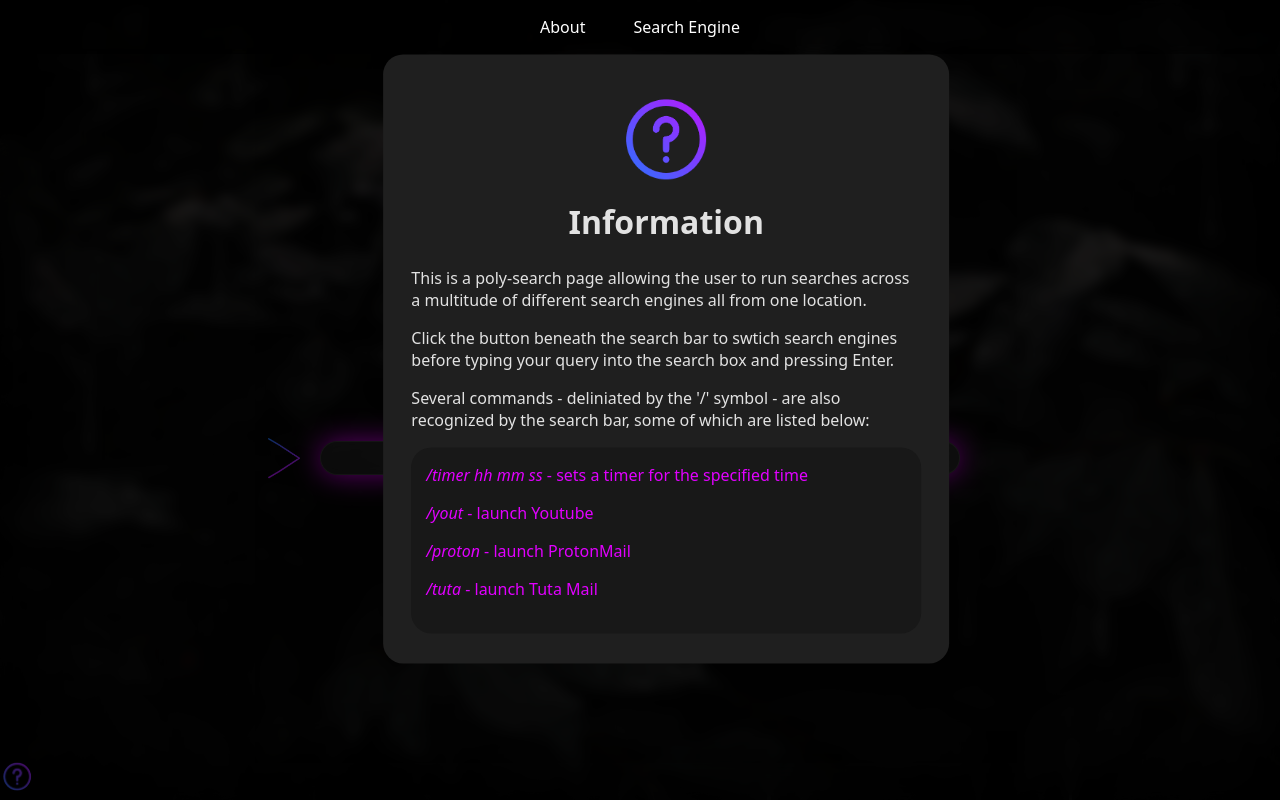
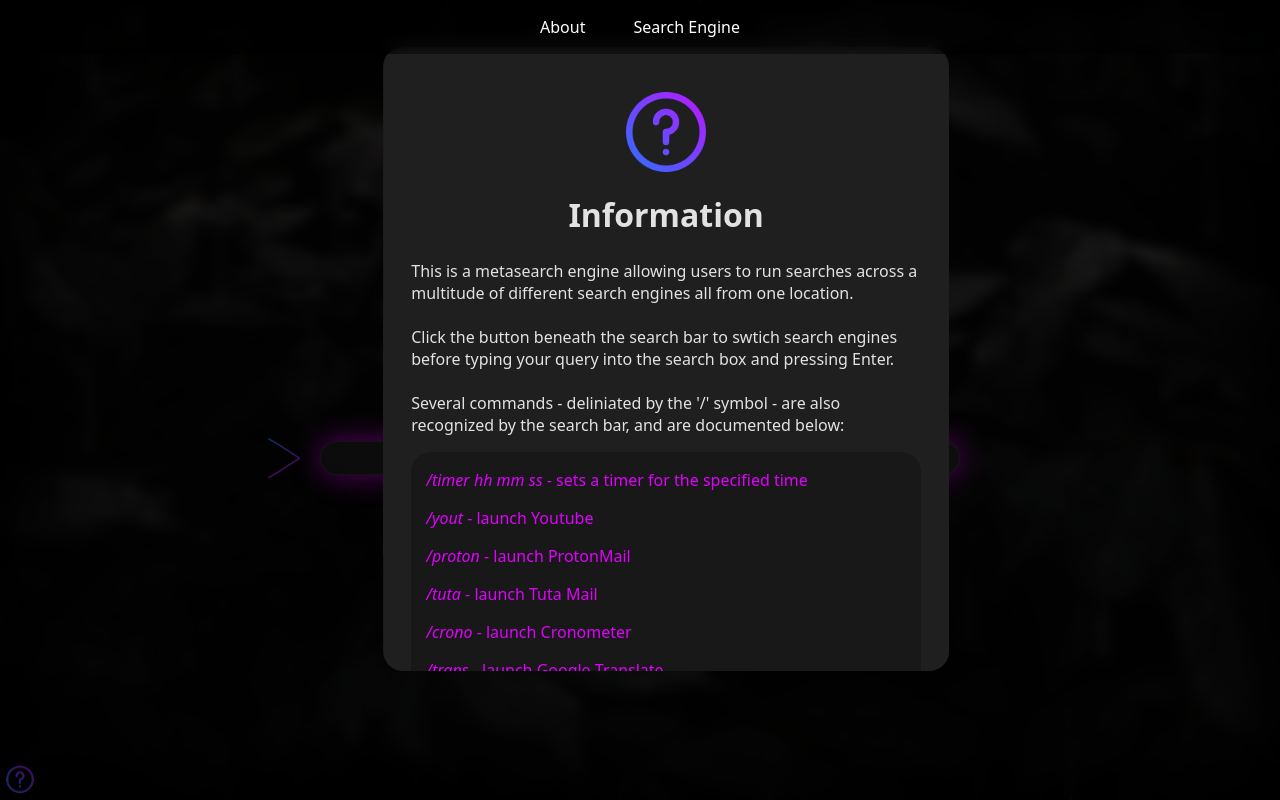
Before and after one commit to FletchMorton/Portfolio-Site, a React (Vite) app: page /#/search in a window 1280 px wide. Both pictures are taken after a click on the button 14 px from the left and 778 px from the top of the page. Built offline with nearby package versions, Linux system fonts and the light colour scheme.

Commit message:
Reworked Modal

```diff
--- a/src/App.jsx
+++ b/src/App.jsx
@@ -2,11 +2,13 @@ import { HashRouter as Router, Routes, Route } from 'react-router'
 import Search  from './pages/Search'
 import Portfolio from './pages/Portfolio'
 import Home from './pages/Home'
+import { ModalProvider} from './components/modal.jsx'
 
 function App() {
 
   return (
     <>
+    <ModalProvider>
         <Router>
           <Routes>
             {/* Default Page */}
@@ -19,6 +21,7 @@ function App() {
 
           </Routes>
         </Router>
+      </ModalProvider>
     </>
   )
 }
--- a/src/components/modal.jsx
+++ b/src/components/modal.jsx
@@ -1,43 +1,72 @@
-import { useEffect, useState, useRef } from 'react'
+import { createContext, useContext, useState } from 'react'
 import './modal.css'
 import helpicon from '../assets/help.png'
 
-export default function modal() {
 
-    /* Hide on launch */
-    const [modal, setModal] = useState(false);
+//createContext lets you create a context that components can provide or read.
+//Context lets the parent component make some information available to any component in the tree below it without passing it explicitly through props
+const ModalContext = createContext();
 
-    const toggleModal = () => { setModal(!modal); }
+// Provider to wrap
+export function ModalProvider({children}) {
+
+    /* Default values */
+    const [modal, setModal] = useState({isOpen: false, title: "", message: "", iconVisible: false, cmdVisable: false});
+
+    /* Load the passed contents of the module */
+    const loadModal = ({title, message, showIcon, showCmd}) => {
+        setModal({isOpen: true, title, message, iconVisible: showIcon, cmdVisable: showCmd});
+    };
+
+    const closeModal = () => { setModal({isOpen: false, title: "", message: "", iconVisible: false, cmdVisable: false})};
 
     return(
         <>
-        <button className="help" onClick={toggleModal}>
-            <img src={helpicon}></img>
-        </button>
+        <ModalContext.Provider value={{modal, loadModal, closeModal}}>
+            {children}
+            <Modal />
+        </ModalContext.Provider>
+        </>
+    );
+}
 
+//Modal UI
+function Modal() {
+
+    const {modal, loadModal, closeModal} = useModal();
+
+    return(
+        <>
         {/* Return if modal true */}
-        {modal && (
+        {modal.isOpen && (
 
             <div className="modal">
-                <div className="blurring" onClick={toggleModal}></div>
+                <div className="blurring" onClick={closeModal}></div>
 
                 <div className="modal-content">
+
+                    {/* Graphic */}
+                    {modal.iconVisible && (
                     <div className="help-modal-ico-wrapper">
                         <img className='help-modal-ico' src={helpicon}></img>
                     </div>
+                    )}
 
-                    <h3>Information</h3>
-                    <p>This is a poly-search page allowing the user to run searches across a multitude of different search engines all from one location.</p>
-                    <p>Click the button beneath the search bar to swtich search engines before typing your query into the search box and pressing Enter.</p>
-                    <p>Several commands - deliniated by the '/' symbol - are also recognized by the search bar, some of which are listed below:</p>
+                    {modal.title && <h3>{modal.title}</h3>}
+                    {modal.message && <p style={{whiteSpace: "pre-line"}}>{modal.message}</p>}
 
+                    {modal.cmdVisable && (
                         <div className='command-pane'>
                             <p> <i>/timer hh mm ss</i> - sets a timer for the specified time</p>
                             <p> <i>/yout</i> - launch Youtube</p>
                             <p><i>/proton</i> - launch ProtonMail</p>
                             <p><i>/tuta</i> - launch Tuta Mail</p>
+                            <p><i>/crono</i> - launch Cronometer</p>
+                            <p><i>/trans</i> - launch Google Translate</p>
+                            <p><i>/maps</i> - launch Google Maps</p>
                             <p><i></i></p>
                         </div>
+                    )}
 
                 </div>
             </div>
@@ -45,6 +74,7 @@ export default function modal() {
         )}
         </>
     );
+}
 
-
-}
+//Hook
+export function useModal() { return useContext(ModalContext); }
--- a/src/pages/Home.jsx
+++ b/src/pages/Home.jsx
@@ -1,19 +1,23 @@
 import { useEffect, useState, useRef } from 'react'
+import { useModal } from '../components/modal.jsx'
 import './Search.css'
+import alarm from '../assets/alarm.mp3'
 import smarker from '../assets/marker.png'
 import Rain from '../components/rain.jsx'
 
 function Home() {
-  const [count, setCount] = useState(0);
+  const [count, setCount] = useState(1);
   const [input, setInput] = useState("");
-  const [engine, setEngine] = useState('PrivAU');
-  const [url, setUrl] = useState('https://priv.au/search?q=');
+  const [engine, setEngine] = useState('Startpage');
+  const [url, setUrl] = useState('https://www.startpage.com/sp/search?query=');
   const [currentDate, setCurrentDate] = useState('');
   const [currentTime, setCurrentTime] = useState('');
   const [timer, setTimer] = useState(-1);
 
   const inputRef = useRef();
   const timerRef = useRef(timer);
+
+  const { loadModal } = useModal();
 
   function isNumeric(value){ return /^\d+$/.test(value); }
 
@@ -48,17 +52,26 @@ function Home() {
       else setCurrentTime(timeToStr(timerRef.current));
     };
 
+    /*Tick Timer*/
     const updateTimer = () =>
     {
       const currentTimer = timerRef.current;
       if(currentTimer >= 0) {
-          setTimer((currentTimer) => currentTimer - 1);
+
+        setTimer((currentTimer) => currentTimer - 1);
 
         if(currentTimer == 0) {
           setTimer(-1);
-          window.alert("Your Timer Has Ended.");
-          /* noise */
-        };
+          new Audio(alarm).play();
+          //Trigger Alarm Pop Up
+            loadModal({
+              title: "Your Timer Has Ended",
+              message: "",
+              showIcon: true,
+              showCmd: false
+            });
+        }
+
       } else if(currentTimer < -1) {
           setTimer(-1);
           window.alert("Incorrect formatting. List your time as hh mm ss.");
@@ -77,27 +90,37 @@ function Home() {
     {
       setCount((count) => count + 1);
 
-      switch(count) {
+   switch(count) {
         case 0:
+          setEngine("Startpage");
+          setUrl('https://www.startpage.com/sp/search?query=');
+        break;
+
+        case 1:
+          setEngine("PrivAU");
+          setUrl('https://priv.au/search?q=');
+        break;
+
+        case 2:
           setEngine("RhsczEU");
           setUrl('https://search.rhscz.eu/search?q=');
         break;
 
-        case 1:
-          setEngine("Startpage");
-          setUrl('https://www.startpage.com/sp/search?query=');
+        case 3:
+          setEngine("YouTube");
+          setUrl('https://www.youtube.com/results?search_query=');
         break;
 
-        case 2:
+        case 4:
           setEngine("Google");
           setUrl('https://www.google.com/search?q=');
         break;
 
-        case 3:
+        case 5:
           setCount((count) => 0);
-          setEngine("PrivAU");
-          setUrl('https://priv.au/search?q=');
-        break;
+          setEngine("Yandex");
+          setUrl('https://yandex.com/search/?text=')
+          break;
 
         default:
           setEngine("ERROR");
@@ -138,7 +161,7 @@ function Home() {
 
   return (
     <>
-    <head><title>Home</title></head>
+    <title>Home</title>
       <section className='dock' id='dock'>
         <div className='rain-container'><Rain /></div>
         <div className="input-box">
@@ -184,6 +207,10 @@ function Home() {
                       window.location.href = "https://cronometer.com/";
                     break;
 
+                    case "/maps":
+                      window.location.href = "https://maps.google.com/";
+                    break;
+
                     default:
 
                       //Timer recognized
--- a/src/pages/Search.css
+++ b/src/pages/Search.css
@@ -87,8 +87,31 @@
 }
 
 
-.help-card.open {
-    display: none;
+.help-button {
+  position: fixed;
+  bottom: 1%;
+  left: 0.5%;
+  border-radius: 1000px;
+  border: none;
+  height: 1.75rem;
+  width: 1rem;
+}
+
+.help-button button {
+    background-color: transparent;
+    border: none;
+}
+
+.help-button img {
+  border-radius: 1000px;
+  height: 1.75rem;
+  width: 1.75rem;
+  translate: 0% 5%;
+}
+
+.help-button img:hover {
+  z-index: 0;
+  box-shadow: 5px 0 25px #008cff, -5px 0 25px #e100ff;
 }
 
 
--- a/src/pages/Search.jsx
+++ b/src/pages/Search.jsx
@@ -1,14 +1,16 @@
 import { useEffect, useState, useRef } from 'react'
 import './Search.css'
 import smarker from '../assets/marker.png'
-import Modal from '../components/modal.jsx'
+import alarm from '../assets/alarm.mp3'
+import { useModal } from '../components/modal.jsx'
 import Rain from '../components/rain.jsx'
+import helpicon from '../assets/help.png'
 
 function Search() {
-  const [count, setCount] = useState(0);
+  const [count, setCount] = useState(1);
   const [input, setInput] = useState("");
-  const [engine, setEngine] = useState('PrivAU');
-  const [url, setUrl] = useState('https://priv.au/search?q=');
+  const [engine, setEngine] = useState('Startpage');
+  const [url, setUrl] = useState('https://www.startpage.com/sp/search?query=');
   const [currentDate, setCurrentDate] = useState('');
   const [currentTime, setCurrentTime] = useState('');
   const [timer, setTimer] = useState(-1);
@@ -16,7 +18,9 @@ function Search() {
   const inputRef = useRef();
   const timerRef = useRef(timer);
 
-  function isNumeric(value){ return /^\d+$/.test(value); }
+  const { loadModal } = useModal();
+
+  function isNumeric(value) { return /^\d+$/.test(value); }
 
   function timeToStr(value)
   {
@@ -32,10 +36,29 @@ function Search() {
         return(hours+":"+minutes+":"+seconds);
   }
 
+  {/* Help Icon */}
+  function HelpPopUp() {
+
+    return(
+      <div className="help-button">
+          <button onClick={() => loadModal({
+
+            title: "Information",
+            message: "This is a metasearch engine allowing users to run searches across a multitude of different search engines all from one location.\n\nClick the button beneath the search bar to swtich search engines before typing your query into the search box and pressing Enter.\n\nSeveral commands - deliniated by the '/' symbol - are also recognized by the search bar, and are documented below:",
+            showIcon: true,
+            showCmd: true
+
+          })}><img src={helpicon}></img></button>
+      </div>
+    );
+  }
+
+
   {/*Track timer duration*/}
   useEffect(() => {
     timerRef.current = timer;
   }, [timer]);
+
 
   {/*Focus on the reference as soon as the page loads*/}
   useEffect(()=>{
@@ -50,17 +73,26 @@ function Search() {
       else setCurrentTime(timeToStr(timerRef.current));
     };
 
+    /*Tick Timer*/
     const updateTimer = () =>
     {
       const currentTimer = timerRef.current;
       if(currentTimer >= 0) {
-          setTimer((currentTimer) => currentTimer - 1);
+
+        setTimer((currentTimer) => currentTimer - 1);
 
         if(currentTimer == 0) {
           setTimer(-1);
-          window.alert("Your Timer Has Ended.");
-          /* noise */
-        };
+          new Audio(alarm).play();
+          //Trigger Alarm Pop Up
+            loadModal({
+              title: "Your Timer Has Ended",
+              message: "",
+              showIcon: true,
+              showCmd: false
+            });
+        }
+
       } else if(currentTimer < -1) {
           setTimer(-1);
           window.alert("Incorrect formatting. List your time as hh mm ss.");
@@ -81,30 +113,42 @@ function Search() {
 
       switch(count) {
         case 0:
+          setEngine("Startpage");
+          setUrl('https://www.startpage.com/sp/search?query=');
+        break;
+
+        case 1:
+          setEngine("PrivAU");
+          setUrl('https://priv.au/search?q=');
+        break;
+
+        case 2:
           setEngine("RhsczEU");
           setUrl('https://search.rhscz.eu/search?q=');
         break;
 
-        case 1:
-          setEngine("Startpage");
-          setUrl('https://www.startpage.com/sp/search?query=');
+        case 3:
+          setEngine("YouTube");
+          setUrl('https://www.youtube.com/results?search_query=');
         break;
 
-        case 2:
+        case 4:
           setEngine("Google");
           setUrl('https://www.google.com/search?q=');
         break;
 
-        case 3:
+        case 5:
           setCount((count) => 0);
-          setEngine("PrivAU");
-          setUrl('https://priv.au/search?q=');
-        break;
+          setEngine("Yandex");
+          setUrl('https://yandex.com/search/?text=')
+          break;
 
         default:
           setEngine("ERROR");
           setUrl('');
       }
+
+      inputRef.current.focus();
     };
 
     const startTimer = (input) =>
@@ -138,7 +182,7 @@ function Search() {
 
   return (
     <>
-      <head><title>Search Page</title></head>
+      <title>Search Page</title>
       <header className='header'>
         <ul className='nav-links'>
           <li>
@@ -196,6 +240,10 @@ function Search() {
                       window.location.href = "https://cronometer.com/";
                     break;
 
+                    case "/maps":
+                      window.location.href = "https://maps.google.com/";
+                    break;
+
                     default:
 
                       //Timer recognized
@@ -214,7 +262,7 @@ function Search() {
 
                 } else if(e.key == "Tab") {
                   e.preventDefault();
-                  e.swapEngine();
+                  swapEngine();
                 }}}
             />
             <img className='smarker' src={smarker}></img>
@@ -224,9 +272,7 @@ function Search() {
         </div>
 
         {/* Help Button */}
-        <div className="help-card">
-          <Modal />
-        </div>
+        <HelpPopUp />
 
       </section>
 
```
Also changed, not shown: 1 other file (tests, documents, lock files or other folders). Lines whose indentation alone changed are shown as unchanged.
